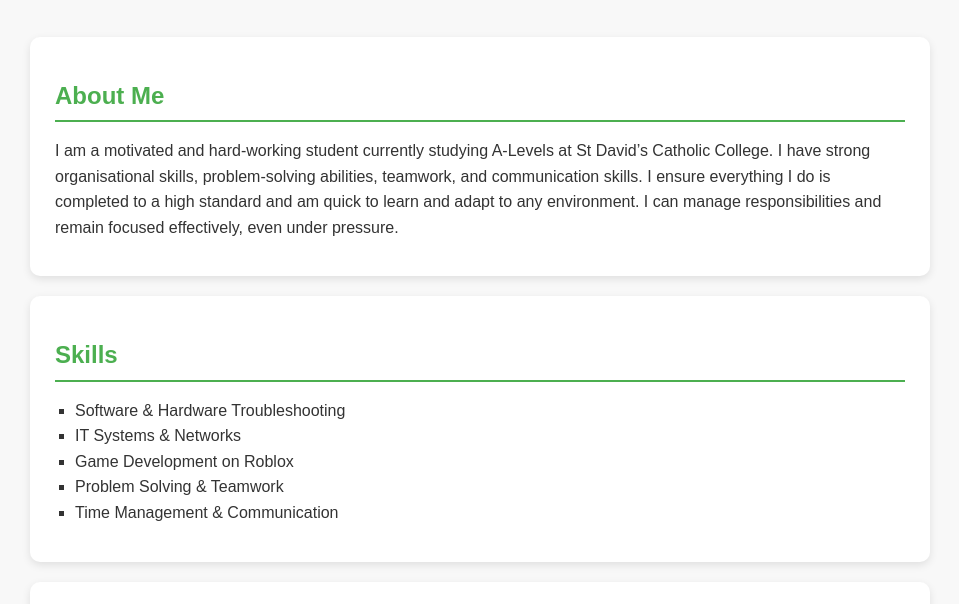
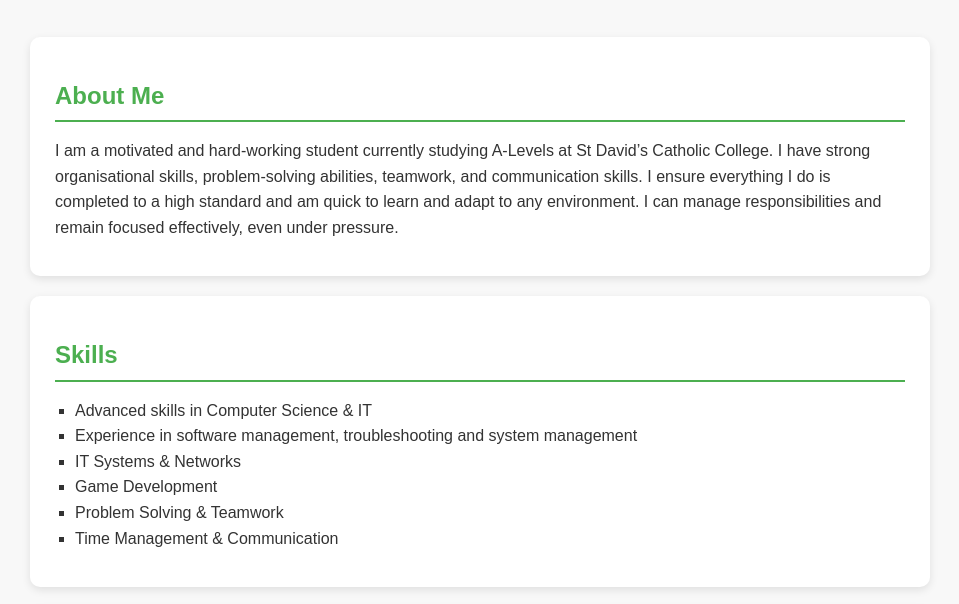
Before and after one commit to harrish07uk-sudo/portfolio, a plain HTML site: page index.html in a window 1280 px wide. Shown: the part 164-768 px from the top of the page, without its empty margins (160-1119 px from the left). Drawn offline with Linux system fonts and the light colour scheme.

Commit message:
Update index.html

```diff
--- a/index.html
+++ b/index.html
@@ -20,9 +20,10 @@
     <section id="skills">
         <h2>Skills</h2>
         <ul>
-            <li>Software & Hardware Troubleshooting</li>
+            <li>Advanced skills in Computer Science & IT</li>
+            <li>Experience in software management, troubleshooting and system management</li>
             <li>IT Systems & Networks</li>
-            <li>Game Development on Roblox</li>
+            <li>Game Development</li>
             <li>Problem Solving & Teamwork</li>
             <li>Time Management & Communication</li>
         </ul>
```
